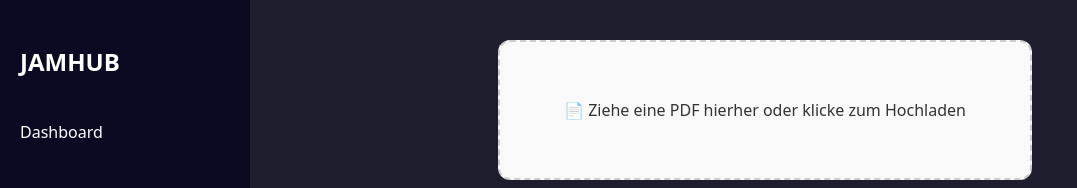
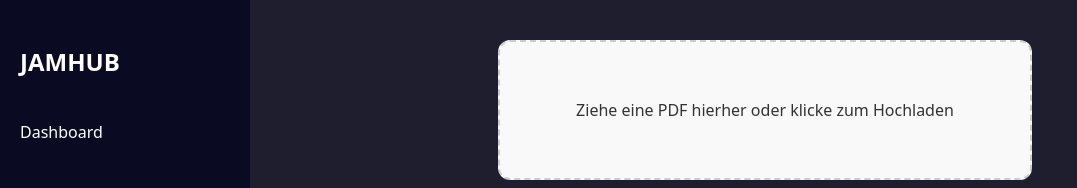
Before and after one commit to harryfiziert/JAMHUB, a React (Vite) app in the folder frontend/: page /upload in a window 1280 px wide. Shown: the top 188 px of the page, without its empty margins (0-1077 px from the left). Built offline with nearby package versions, Linux system fonts and the light colour scheme; no server answers; sample sign-in values are in the browser's storage.

Commit message:
fixed cards

```diff
--- a/frontend/src/components/Upload.jsx
+++ b/frontend/src/components/Upload.jsx
@@ -78,7 +78,7 @@ const Upload = ({ roomId, onUploadSuccess }) => {
                 }}
             >
                 <p style={{ marginBottom: "16px", fontSize: "16px", color: "#333" }}>
-                    📄 Ziehe eine PDF hierher oder klicke zum Hochladen
+                    Ziehe eine PDF hierher oder klicke zum Hochladen
                 </p>
                 <input
                     type="file"
```
